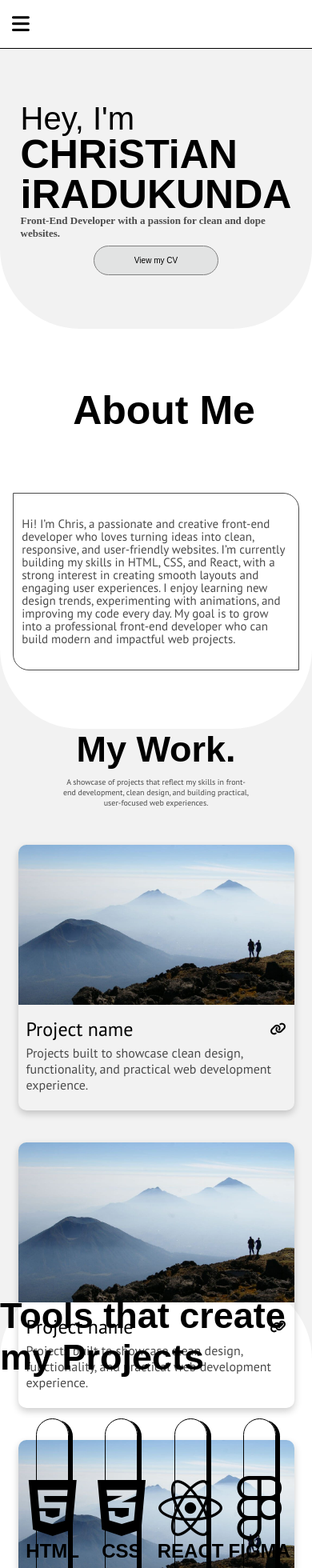
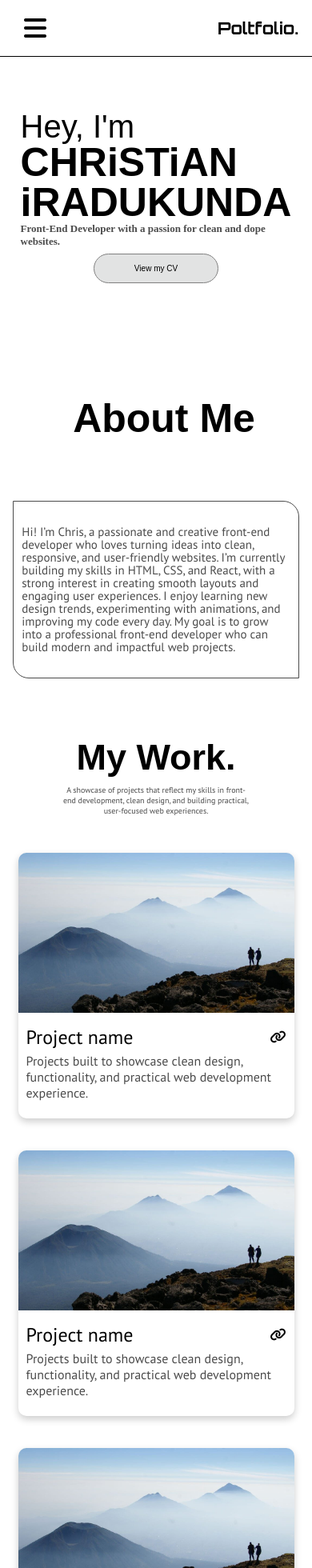
Before and after one commit to chriskunda/Portfolio, a React (Vite) app in the folder My-portfolio/: page / in a window 390 px wide. Shown: the top 1960 px of the page at 80% size. Built offline with nearby package versions, Linux system fonts and the light colour scheme; a web font is replaced by a local one.

Commit message:
done phone responsive

```diff
--- a/My-portfolio/src/Components/About.css
+++ b/My-portfolio/src/Components/About.css
@@ -43,6 +43,11 @@ html{
 }
 
 @media (max-width: 500px) {
+
+    .parent-about{
+        background-color: white;
+    }
+
     .about-container{
         display: flex;
         flex-direction: column;
--- a/My-portfolio/src/Components/Body1.css
+++ b/My-portfolio/src/Components/Body1.css
@@ -72,8 +72,6 @@ html{
     background-color: rgb(226, 227, 227);
 }
 
-
-
 .butt:hover{
     background-color: rgb(215, 218, 219);
 }
@@ -102,6 +100,7 @@ html{
         justify-content: center;
         align-items: center;
         height: 350px;
+        background-color: white;
     }
     .foto{
         display: none;
--- a/My-portfolio/src/Components/Contact.css
+++ b/My-portfolio/src/Components/Contact.css
@@ -166,3 +166,65 @@ textarea{
 .whats-icon{
     color: black;
 }
+
+@media (max-width: 500px) {
+
+    .contact-form{
+        height: 480px;
+    }
+
+    .down-part{
+        display: flex;
+        flex-direction: column-reverse;
+        border: none;
+    }
+
+    .contact-intro{
+        display: none;
+    }
+
+    .title>hr{
+        display: flex;
+        width: 60%;
+        height: 2px;
+        border-radius: 2px;
+        background-color: black;
+    }
+
+    .info{
+        display: flex;
+        flex-direction: row;
+        justify-content: center;
+        align-items: center;
+        width: 94%;
+        border: none;
+    }
+
+    .contact-icons{
+        display: flex;
+        flex-direction: row;
+        justify-content: center;
+        align-items: center;
+    }
+
+    .contact-icons>a{
+        font-size: 17px;
+    }
+
+    input, textarea {
+        margin-left: 0;
+        width: 95%;
+    }
+
+    .submit-button{
+        width: 50%;
+        padding: 7px;
+        margin-left: 0;
+    }
+
+    form{
+        width: 100%;
+        display: flex;
+        justify-content: center;
+    }
+}
--- a/My-portfolio/src/Components/Contact.jsx
+++ b/My-portfolio/src/Components/Contact.jsx
@@ -37,6 +37,7 @@ const Contact = () => {
         <div className="contact-form" id="contact-section">
             <div className="title">
                 <h1>Get in Touch</h1>
+                <hr />
                 <p>Let's convert your ideas into successful projects</p>
             </div>
 
--- a/My-portfolio/src/Components/Footer.css
+++ b/My-portfolio/src/Components/Footer.css
@@ -3,14 +3,11 @@
     flex-direction: row;
     align-items: center;
     justify-content: center;
-    background-color: rgb(242, 242, 242);
-    border-top: 1px solid black;
+    background-color: white;
+    border-top: 1px solid rgb(232, 232, 232);
     height: 33px;
 }
 
 .foot-p{
     display: flex;
-
-
-
 }
--- a/My-portfolio/src/Components/Nav.css
+++ b/My-portfolio/src/Components/Nav.css
@@ -1,8 +1,8 @@
-
+@import url('https://fonts.googleapis.com/css2?family=Orbitron:wght@400..900&family=PT+Sans:ital,wght@0,400;0,700;1,400;1,700&display=swap');
 
 nav{
     width: 100%;
-    height: 50px;
+    height: 70px;
     display: flex;
     flex-direction: row;
     justify-content: center;
@@ -14,7 +14,9 @@ nav{
 .chris{
     display: none;
 }
-
+.portfolio-h1{
+    display: none;
+}
 
 .links{
     width: 33.3333333%;
@@ -36,10 +38,11 @@ a:hover{
 
 @media (max-width: 500px){
     nav{
-        height: 60px;
+        height: 70px;
         display: flex;
         flex-direction: row;
         justify-content: space-between;
+        align-items: center;
     }
 
     .chris{
@@ -54,7 +57,17 @@ a:hover{
     }
 
     .burger-icon{
-        font-size: 25px;
-        margin-left: 15px;
+        font-size: 32px;
+        padding-left: 30px;
+    }
+
+    .portfolio-h1{
+        display: flex;
+        padding-right: 17px;
+        font-size: 14px;
+    }
+
+    .portfolio-h1>h1{
+        font-family: "Orbitron", sans-serif;
     }
 }
--- a/My-portfolio/src/Components/Nav.jsx
+++ b/My-portfolio/src/Components/Nav.jsx
@@ -16,9 +16,9 @@ function Nav() {
       <a href="#skills-section">Skills</a>
       <a href="#contact-section">Contact</a>
     </div>
-    {/* <div className="nav-button">
-      <button className="buto">Contact</button>
-    </div> */}
+    <div className="portfolio-h1">
+      <h1>Poltfolio.</h1>
+    </div>
   </nav>
 
   )
--- a/My-portfolio/src/Components/Projects.css
+++ b/My-portfolio/src/Components/Projects.css
@@ -12,7 +12,8 @@ html{
     flex-direction: column;
     justify-content: start;
     align-items: center;
-    height: 1000px;
+    height: auto;
+    padding-bottom: 20px;
     width: 100%;
     background-color: rgb(242, 242, 242);
 }
@@ -44,7 +45,7 @@ html{
     justify-content: space-evenly;
     align-items: center;
     width: 100%;
-    height: 582.67px;
+    height: auto;
 
 }
 .div-container>div{
@@ -93,7 +94,9 @@ html{
 
 @media (max-width: 500px) {
     .proj{
-        height: 15%;
+        height: auto;
+        overflow: hidden;
+        background-color: white;
     }
 
     .Ps>p{
@@ -102,6 +105,7 @@ html{
 
     .div-container{
         width: 100%;
+        height: auto;
     }
 
     .second{
--- a/My-portfolio/src/Components/Skills.css
+++ b/My-portfolio/src/Components/Skills.css
@@ -8,6 +8,7 @@ html{
 .parent-skills{
     background-color: rgb(242, 242, 242);
     height: auto;
+
 }
 
 .skills{
@@ -55,7 +56,27 @@ html{
 }
 
 @media (max-width: 500px) {
+
     .parent-skills{
+        background-color: white;
+    }
+
+    .tools>div{
+        border: none;
+        box-shadow: none;
+        height: 200px;
 
     }
+
+    .tools{
+        display: flex;
+        flex-direction: column;
+        padding-top: 10px;
+    }
+
+    .tools>div>i{
+        font-size: 150px;
+    }
+
+
 }
--- a/My-portfolio/src/Components/Skills.jsx
+++ b/My-portfolio/src/Components/Skills.jsx
@@ -4,7 +4,7 @@ function Skills() {
     return(
             <div className="parent-skills" id="skills-section">
                 <div className="skills">
-                    <h2>Tools that create my Projects</h2>
+                    <h2>SKILL SET</h2>
                     <div className="tools">
                         <div>
                             <i class="fa-brands fa-html5"></i>
--- a/My-portfolio/src/index.css
+++ b/My-portfolio/src/index.css
@@ -26,6 +26,6 @@ h1{
 
 @media (max-width: 500px) {
     * {
-        /* overflow-x: hidden; */
+
     }
 }
```
